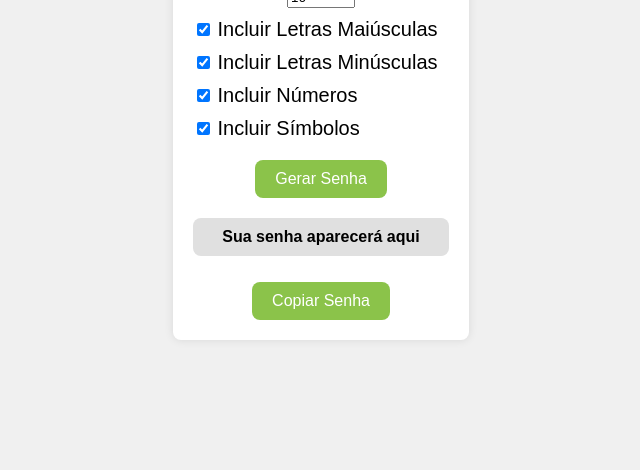
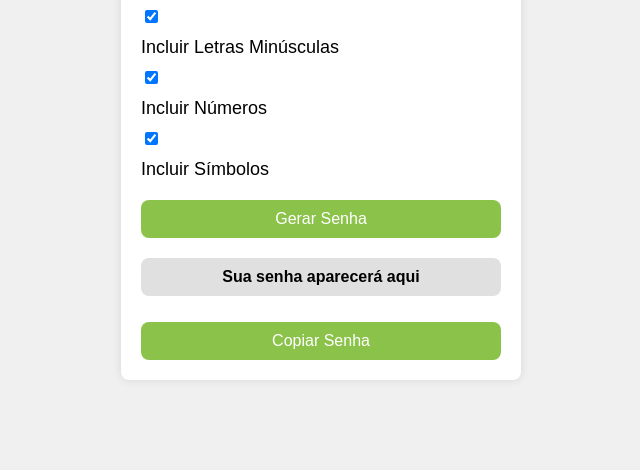
Before and after one commit to karlosantn/generatepassword, a plain HTML site: page index.html in a window 1280 px wide. Shown: the part 330-800 px from the top of the page, without its empty margins (319-959 px from the left). Drawn offline with Linux system fonts and the light colour scheme.

Commit message:
updade response

```diff
--- a/styles.css
+++ b/styles.css
@@ -4,9 +4,11 @@ body {
     display: flex;
     justify-content: center;
     align-items: center;
-    height: 100vh;
+    min-height: 100vh;
     background-color: #f0f0f0;
     margin: 0;
+    padding: 0 10px;
+    box-sizing: border-box;
 }
 
 .container {
@@ -15,18 +17,23 @@ body {
     border-radius: 8px;
     box-shadow: 0 0 10px rgba(0, 0, 0, 0.1);
     text-align: center;
-    width: 20%;
+    width: 100%;
+    max-width: 400px;
+    box-sizing: border-box;
 }
 
 label {
-    font-size: 20px;
+    font-size: 18px;
     text-align: left;
+    display: block;
     margin-top: 10px;
 }
 
 input[type="number"] {
-    width: 60px;
+    width: calc(100% - 22px); /* To account for padding and border */
     margin-bottom: 10px;
+    padding: 5px;
+    box-sizing: border-box;
 }
 
 div {
@@ -34,17 +41,18 @@ div {
     margin-bottom: 10px;
 }
 
-
 button {
     background-color: #8BC34A;
     color: white;
     border: none;
-    padding: 10px 20px;
+    padding: 10px;
     font-size: 16px;
     border-radius: 8px;
     cursor: pointer;
     transition: background-color 0.3s;
     margin-top: 10px;
+    width: 100%;
+    box-sizing: border-box;
 }
 
 button:hover {
@@ -59,4 +67,5 @@ p#password {
     padding: 10px;
     border-radius: 8px;
     text-align: center;
+    box-sizing: border-box;
 }
```
